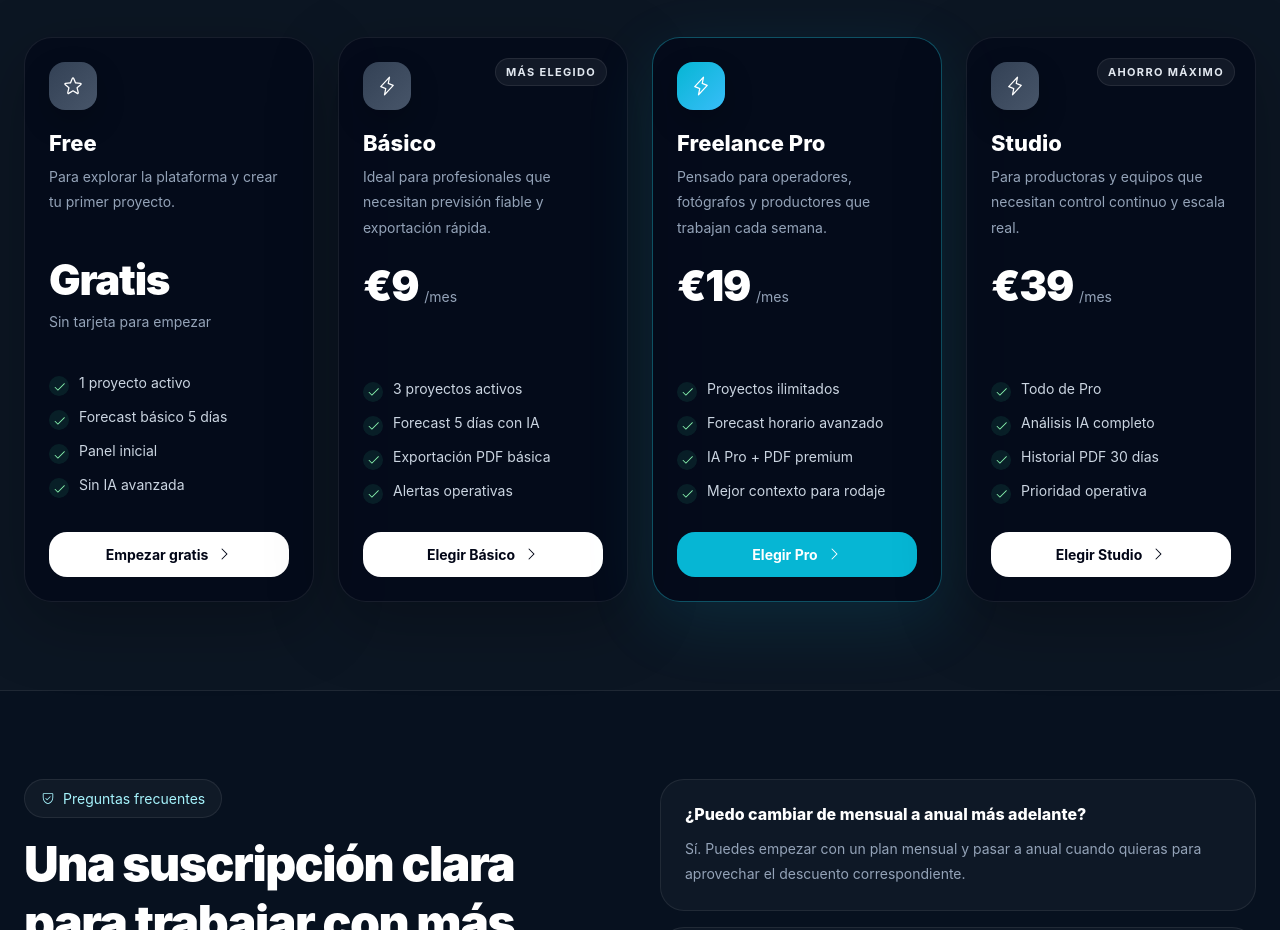
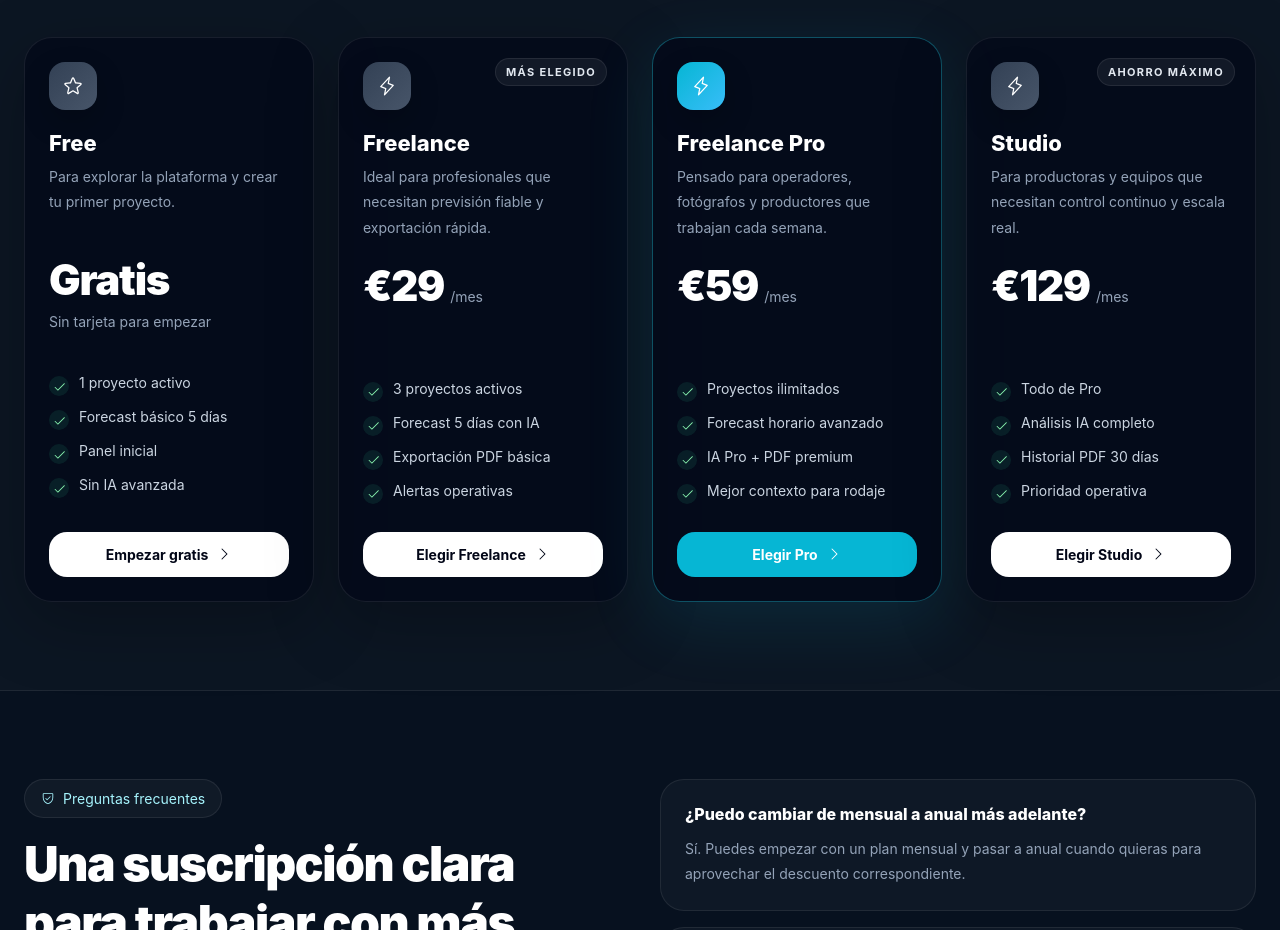
Before and after one commit to RobbieX94/weather-studio, a React (Vite) app: page / in a window 1280 px wide. Shown: the part 2080-3010 px from the top of the page. Built offline with nearby package versions, Linux system fonts and the light colour scheme; no server answers.

Commit message:
Updates plan names and pricing for subscription tiers
Aligns plan naming and pricing structure to reflect new offerings
and better distinguish between user segments. Adjusts feature sets
and labels to improve clarity for users selecting plans.

```diff
--- a/src/pages/HomePage.tsx
+++ b/src/pages/HomePage.tsx
@@ -25,7 +25,7 @@ function RainEffect() {
 }
 
 type BillingCycle = 'monthly' | 'yearly'
-type PlanKey = 'free' | 'basico' | 'freelancepro' | 'studio'
+type PlanKey = 'free' | 'freelance' | 'freelancepro' | 'studio'
 
 type Plan = {
   key: PlanKey
@@ -52,21 +52,21 @@ const plans: Plan[] = [
     features: ['1 proyecto activo', 'Forecast básico 5 días', 'Panel inicial', 'Sin IA avanzada'],
   },
   {
-    key: 'basico',
-    name: 'Básico',
+    key: 'freelance',
+    name: 'Freelance',
     badge: 'Más elegido',
-    monthly: 9,
-    yearly: 97,
+    monthly: 29,
+    yearly: 359,
     discount: 10,
     description: 'Ideal para profesionales que necesitan previsión fiable y exportación rápida.',
-    cta: 'Elegir Básico',
+    cta: 'Elegir Freelance',
     features: ['3 proyectos activos', 'Forecast 5 días con IA', 'Exportación PDF básica', 'Alertas operativas'],
   },
   {
     key: 'freelancepro',
     name: 'Freelance Pro',
-    monthly: 19,
-    yearly: 194,
+    monthly: 59,
+    yearly: 720,
     discount: 15,
     description: 'Pensado para operadores, fotógrafos y productores que trabajan cada semana.',
     cta: 'Elegir Pro',
@@ -77,8 +77,8 @@ const plans: Plan[] = [
     key: 'studio',
     name: 'Studio',
     badge: 'Ahorro máximo',
-    monthly: 39,
-    yearly: 374,
+    monthly: 129,
+    yearly: 1.560,
     discount: 20,
     description: 'Para productoras y equipos que necesitan control continuo y escala real.',
     cta: 'Elegir Studio',
```
